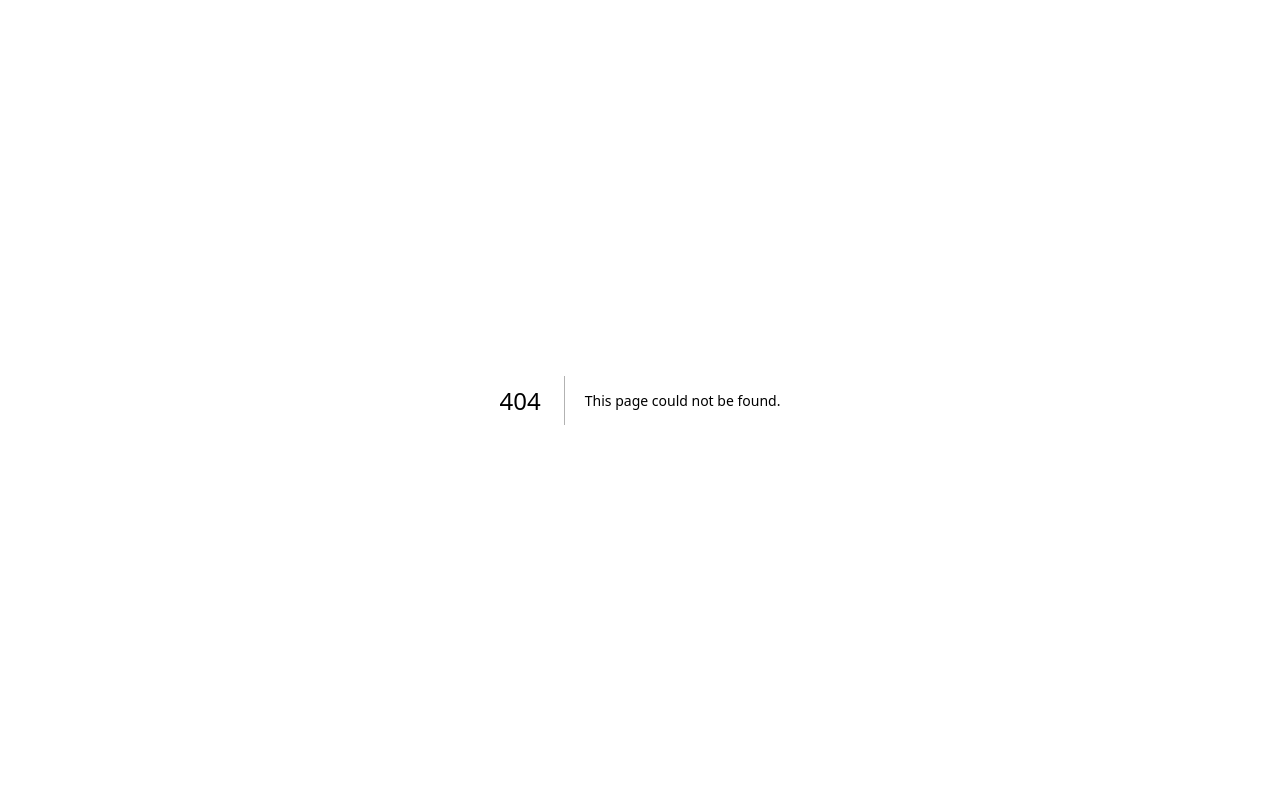
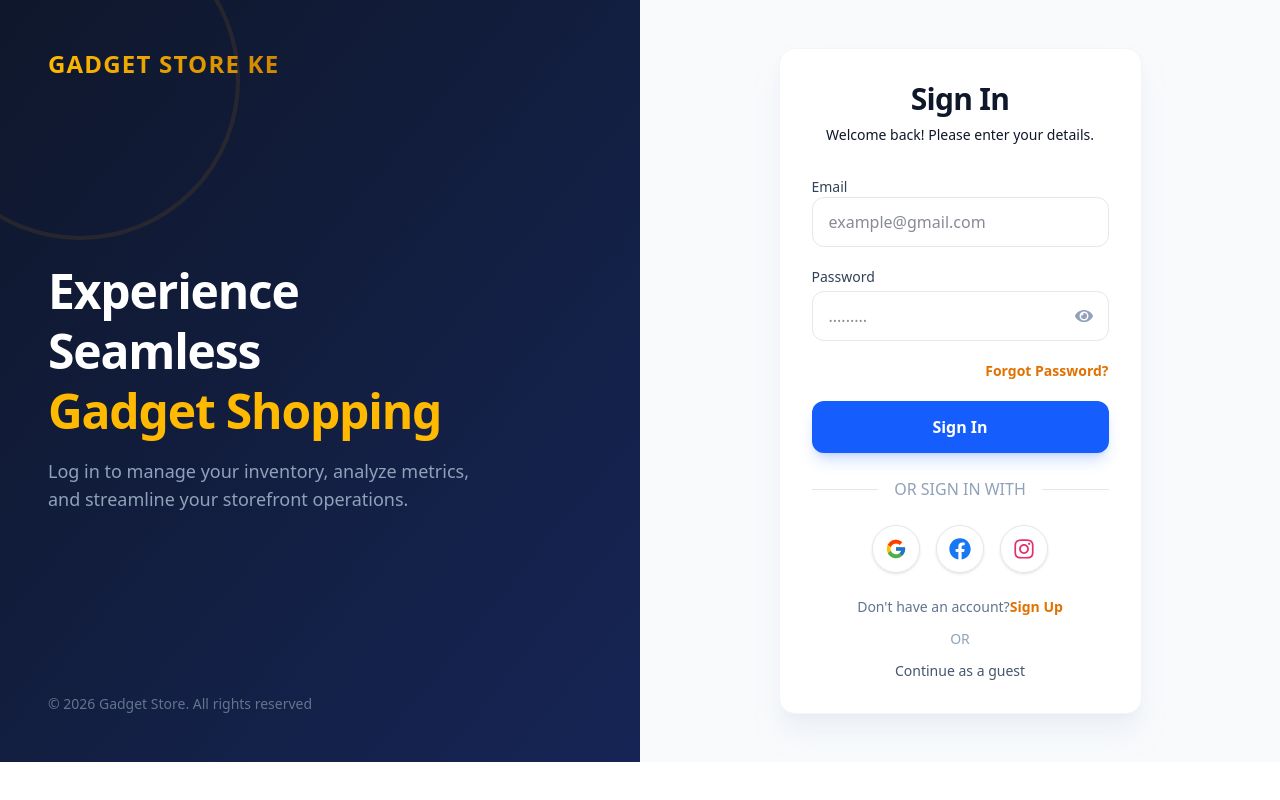
Before and after one commit to billotiende-droid/Bitten-Apple, a Next.js app in the folder front-end/bitten-apple/: page /login in a window 1280 px wide. Before the commit this address had no page. Built offline with nearby package versions, Linux system fonts and the light colour scheme.

Commit message:
feat : enable login as a route on next.js and not just a component

```diff
--- /dev/null
+++ b/front-end/bitten-apple/app/login/page.jsx
@@ -0,0 +1,152 @@
+'use client';
+
+import { useState } from 'react';
+import { signIn } from 'next-auth/react';
+import { redirect, useRouter } from 'next/navigation';
+import { FcGoogle } from 'react-icons/fc';
+import { FaFacebook, FaInstagram, FaEye, FaEyeSlash } from 'react-icons/fa';
+
+export default function LoginPage() {
+    const router = useRouter();
+    const [showPassword, setShowPassword] = useState(false);
+    const[formData, setFormData] = useState ({email: '', password: ''});
+    const [error, setError] = useState('');
+    const [loading, setLoading] = useState(false);
+
+    const handleSubmit = async (e) => {
+        e.preventDefault();
+        setLoading(true);
+        setError('');
+
+        const res = await signIn('credentials', {
+            redirect: false,
+            email: formData.email,
+            password: formData.password,
+        });
+
+        if (res?.error) {
+            setError('Invalid credentials. Please try again.');
+            setLoading(false);
+        } else {
+            router.push('/dashboard');
+        }
+    };
+
+    return (
+        <div className="[288px] flex bg-slate-50 text-slate-900">
+            <div className="hidden lg:flex w-1/2 bg-gradient-to-br from-slate-900 to-blue-950 text-white p-12 flex-col justify-between relative overflow-hidden">
+            <div className="absolute -top-20 -left-20 w-80 h-80 rounded-full border-4 border-amber-500/10 pointer-events-none" />
+            <div className='flex items-center gap-2 z-10'>
+                <span className='text-2xl font-bold tracking-wider text-transparent bg-clip-text bg-gradient-to-r from-amber-400 to-yellow-600'>
+                    GADGET STORE KE
+                </span>
+            </div>
+            <div className='max-w-md z-10'>
+                <h1 className='text-5xl font-extrabold tracking-tight leading-tight mb-4'>
+                    Experience Seamless <br />
+                    <span className='text-amber-400'>Gadget Shopping</span>
+                </h1>
+                <p className='text-slate-400 text-lg'>
+                   Log in to manage your inventory, analyze metrics, and streamline your storefront operations.
+                </p>
+            </div>
+            <p className='text-sm text-slate-500 z-10'>© 2026 Gadget Store. All rights reserved</p>
+            </div>
+            <div className='w-full lg:w-1/2 flex flex-col justify-center items-center px-6 py-12 sm:px-12'>
+            <div className='"w-full max-w-md bg-white p-8 rounded-2xl shadow-xl shadow-slate-200/50 border border-slate-100'>
+            <div className='text-center mb-8'>
+                <h2 className='text-3xl font-bold tracking-tight text-slate-900'>Sign In</h2>
+                <p className='text-sm text-slare-500 mt-2'>Welcome back! Please enter your details.</p>
+            </div>
+            {error && (
+            <div className='mb-4 p-3 text-sm bg-red-50 text-red-600 rounded-lg border border-red-200'>
+                {error}
+            </div>
+            )}
+            <form onSubmit={handleSubmit} className='space-y-5'>
+                <div>
+                    <label className='block text-sm font-medium text-slate-700'>Email</label>
+                    <input
+                        type='email'
+                        required
+                        placeholder='example@gmail.com'
+                        className='w-full px-4 py-3 rounded-xl border border-slate-200 focus:outline-none focus:ring-2 focus:ring-blue-600 focus:border-transparent transition-all'
+                        value={formData.email}
+                        onChange={(e) => setFormData({ ...formData, email: e.target.value})}
+                        />
+                </div>
+
+                <div>
+                    <label className='block text-sm font-medium text-slate-700 mb-1'>Password</label>
+                    <div className='relative'>
+                        <input
+                            type={showPassword ? 'text' : 'password'}
+                            required
+                            placeholder='.........'
+                            className='w-full px-4 py-3 rounded-xl border border-slate-200 focus:outline-none focus:ring-2 focus:ring-blue-600 focus:border-transparent transition-all pr-12'
+                            value={formData.password}
+                            onChange={(e) =>setFormData ({...formData, password: e.target.value})}
+                        />
+                        <button
+                            type='button'
+                            onClick={() => setShowPassword(!showPassword)}
+                            className='absolute right-4 top-1/2 -translate-y-1/2 text-slate-400 hover:text-slate-600 transition-colors'
+                        >
+                            {showPassword ? <FaEyeSlash size={18} /> : <FaEye size={18}/>}
+                        </button>
+                    </div>
+                </div>
+                <div className='flex justify-end'>
+                    <button type='buttom' className='text-sm font-semibold text-amber-600 hover:text-amber-700 transition-colors'>
+                        Forgot Password?
+                    </button>
+                </div>
+                <button
+                   type='submit'
+                   disabled={loading}
+                   className='w-full py-3.5 bg-blue-600 hover:bg-blue-700 text-white font-semibold rounded-xl shadow-lg shadow-blue-600/20 active:scale-[0.99] transition-all disabled:opacity-50'
+                >
+                    {loading ? 'Signing In...': 'Sign In'}
+                </button>
+                </form>
+                <div className='relative my-6 flex items-center justify-center'>
+                    <div className='absolute inset-0 flex items-center'>
+                        <div className='w-full border-t border-slate-200'></div>
+                    </div>
+                    <span className='relative bg-white px-4 text-sx uppercase text-slate-400 text-wider'>
+                        Or Sign in with
+                    </span>
+                </div>
+                <div className='flex justify-center gap-4 mb-6'>
+                    <button
+                       onClick={() => signIn('facebook')}
+                       className='p-3 border border-slate-200 rounded-full hover:bg-slate-50 text-[#1877F2] transition-colors shadow-sm'>
+                        <FcGoogle size={22} />
+                       </button>
+                       <button className='p-3 border border-slate-200 rounded-full hover:bg-slate-50 text-[#1877F2] transition-colors shadow-sm'>
+                        <FaFacebook size={22} />
+                       </button>
+                        <button className='p-3 border border-slate-200 rounded-full hover:bg-slate-50 text-[#E1306C] transition-colors shadow-sm'>
+                        <FaInstagram size={22} />
+                       </button>
+                </div>
+                <div className='text-center space-y-3 text-sm'>
+                    <p className='text-slate-500'>
+                        Don't have an account?{''}
+                        <button className='font-semibold text-amber-600 hover:text-amber-700 transition-colors'>
+                            Sign Up
+                        </button>
+                    </p>
+                    <p className='text-slate-400 text=xs'>OR</p>
+                    <button
+                      onClick={() => router.push('/')}
+                      className='font-medium text-slate-600 hover:text-slate-900 transition-color'
+                    >
+                        Continue as a <span className='hover:underline'>guest</span>
+                    </button>
+                </div>
+            </div>
+        </div>
+    </div>
+     );
+    }
```
